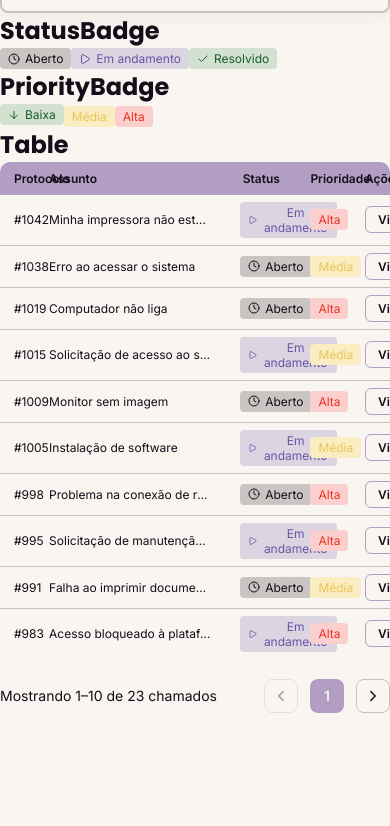
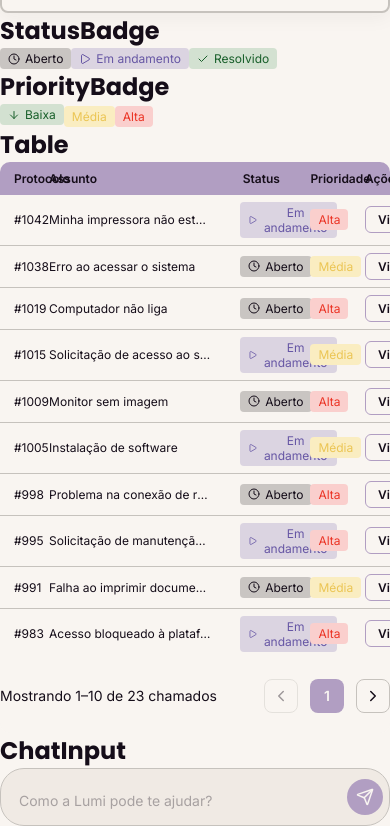
Before and after one commit to isaaarx/lumora-frontend, a React (Vite) app: page / in a window 390 px wide. Shown: the part 475-1301 px from the top of the page. Before the commit the page ends 1208 px from the top, so only its background shows below. Built offline with nearby package versions, Linux system fonts and the light colour scheme.

Commit message:
feat: add responsive chat input component

```diff
--- /dev/null
+++ b/src/components/ChatInput/ChatInput.css
@@ -0,0 +1,35 @@
+
+.chat-input {
+  display: flex;
+  align-items: flex-end;
+  width: 100%;
+  min-height: 48px;
+  max-height: 144px;
+  padding: 10px 6px 10px 18px;
+  background-color: var(--tertiary-color);
+  border: 1px solid var(--dark-color);
+  border-radius: 24px;
+  gap: 10px;
+  box-sizing: border-box;
+}
+
+.chat-input textarea {
+  flex: 1;
+  min-width: 0;
+  height: 24px;
+  max-height: 120px;
+  resize: none;
+  overflow-y: auto;
+  border: none;
+  outline: none;
+  background: transparent;
+  color: var(--dark-text);
+  font-family: var(--font-body);
+  font-size: 14px;
+  line-height: 20px;
+}
+
+.chat-input textarea::placeholder {
+  color: #A7A1A1;
+  opacity: 1;
+}
--- /dev/null
+++ b/src/components/ChatInput/ChatInput.jsx
@@ -0,0 +1,48 @@
+import './ChatInput.css';
+
+import Button from '../Button/Button';
+import { Send } from 'lucide-react';
+import { useEffect, useRef } from 'react';
+
+function ChatInput({
+  value = '',
+  onChange,
+  onSend,
+  placeholder = 'Como a Lumi pode te ajudar?',
+}) {
+
+    const textareaRef = useRef(null);
+
+    useEffect(() => {
+        const textarea = textareaRef.current;
+
+        if (!textarea) return;
+
+        textarea.style.height = '24px';
+
+        const newHeight = Math.min(textarea.scrollHeight, 120);
+
+        textarea.style.height = `${newHeight}px`;
+        }, [value]);
+
+  return (
+    <div className="chat-input">
+      <textarea
+        ref={textareaRef}
+        value={value}
+        onChange={onChange}
+        placeholder={placeholder}
+        rows={1}
+      />
+
+      <Button
+        icon={Send}
+        iconOnly
+        className="chat-input-send"
+        ariaLabel="Enviar mensagem"
+      />
+    </div>
+  );
+}
+
+export default ChatInput;
--- a/src/pages/ComponentShowcase.jsx
+++ b/src/pages/ComponentShowcase.jsx
@@ -8,6 +8,7 @@ import {
   Check,
 
 } from 'lucide-react';
+import { useState } from 'react';
 
 import Button from '../components/Button/Button';
 import StatCard from '../components/Card/StatCard';
@@ -15,6 +16,7 @@ import StatusBadge from '../components/StatusBadge/StatusBadge';
 import PriorityBadge from '../components/PriorityBadge/PriorityBadge';
 import Table from '../components/Table/Table';
 import tickets from '../mocks/tickets';
+import ChatInput from '../components/ChatInput/ChatInput';
 
 function ComponentShowcase() {
   const totalTickets = tickets.length;
@@ -30,6 +32,8 @@ function ComponentShowcase() {
   const solvedTickets = tickets.filter(
     (ticket) => ticket.status === 'Resolvido'
   ).length;
+
+  const [message, setMessage] = useState('');
 
   return (
     <main>
@@ -121,6 +125,15 @@ function ComponentShowcase() {
 
         <Table tickets={tickets} />
       </section>
+
+      <section>
+        <h2>ChatInput</h2>
+
+        <ChatInput
+          value={message}
+          onChange={(event) => setMessage(event.target.value)}
+        />
+      </section>
     </main>
   );
 }
```
